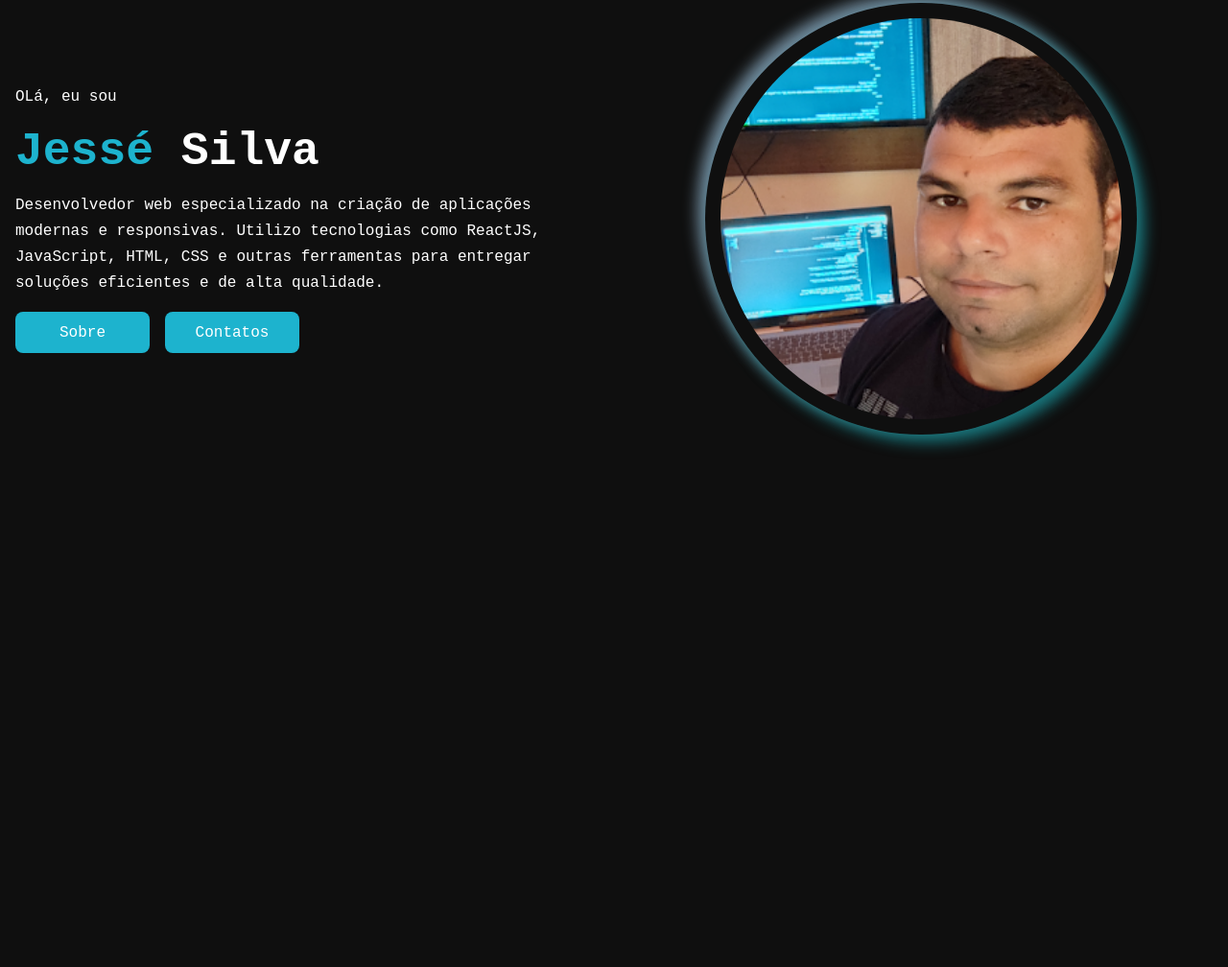
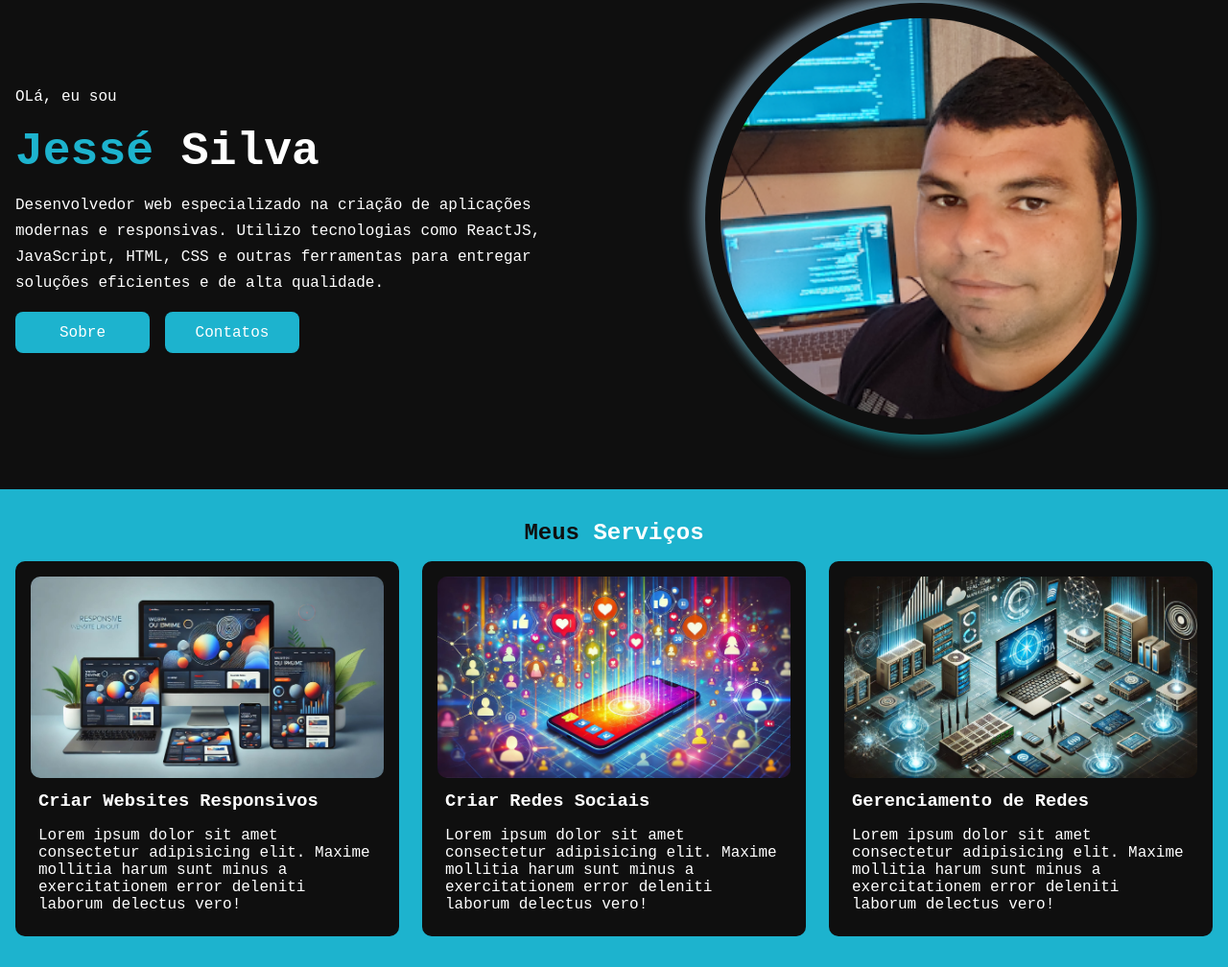
Before and after one commit to jesseprogran/portifolio-pessoal, a plain HTML site: page index.html in a window 1280 px wide. Shown: the part 123-1131 px from the top of the page at 96% size. Before the commit the page ends 800 px from the top, so only its background shows below. Drawn offline with Linux system fonts and the light colour scheme.

Commit message:
realizando seção de serviço

```diff
--- a/index.html
+++ b/index.html
@@ -54,7 +54,8 @@
             Desenvolvedor web especializado na criação de aplicações modernas e
             responsivas. Utilizo tecnologias como ReactJS, JavaScript, HTML, CSS
             e outras ferramentas para entregar soluções eficientes e de alta
-            qualidade.          </p>
+            qualidade.
+          </p>
           <div class="links">
             <a href="#" class="btn">Sobre</a>
             <a href="#" class="btn">Contatos</a>
@@ -67,8 +68,56 @@
     </header>
 
     <!-- FIM DO HEADER-->
-
-    <!-- COMEÇO DA SEÇÃO DE SERVIÇOS -->
-    <!-- FIM DA SEÇÃO DE SERVIÇOS -->
+    <main>
+      <!-- COMEÇO DA SECÇÃO DE SERVIÇOS -->
+      <section id="services">
+        <div class="inner-content">
+          <h2 class="section-title primary"><span>Meus</span> Serviços</h2>
+          <div class="services">
+            <div class="service">
+              <img
+                alt="Mark Zuck"
+                loading="lazy"
+                decoding="async"
+                src="/images/service-2.jpeg"
+              />
+              <h3>Criar Websites Responsivos</h3>
+              <p
+                >Lorem ipsum dolor sit amet consectetur adipisicing elit. Maxime
+                mollitia harum sunt minus a exercitationem error deleniti
+                laborum delectus vero!</p
+              >
+            </div>
+            <div class="service">
+              <img
+                alt="Mark Zuck"
+                loading="lazy"
+                decoding="async"
+                src="/images/service-1.jpeg"
+              />
+              <h3>Criar Redes Sociais</h3>
+              <p
+                >Lorem ipsum dolor sit amet consectetur adipisicing elit. Maxime
+                mollitia harum sunt minus a exercitationem error deleniti
+                laborum delectus vero!</p
+              >
+            </div>
+            <div class="service">
+              <img
+                alt="Mark Zuck"
+                loading="lazy"
+                decoding="async"
+                src="/images/service-3.jpeg"
+              />
+              <h3>Gerenciamento de Redes</h3>
+              <p
+                >Lorem ipsum dolor sit amet consectetur adipisicing elit. Maxime
+                mollitia harum sunt minus a exercitationem error deleniti
+                laborum delectus vero!</p
+              >
+            </div>
+          </div>
+        </div>
+      </section>
   </body>
 </html>
--- a/styles/global.css
+++ b/styles/global.css
@@ -180,3 +180,36 @@ header .right-side img {
 }
 
 /* FIM DO HEADER */
+
+
+/* COMEÇO DA SECÇÃO DE SERVIÇOS */
+#services {
+  background-color: var(--primary-color);
+  padding-block: 2rem;
+}
+
+#services .services {
+  display: grid;
+  grid-template-columns: repeat(3, 1fr);
+  gap: 1.5rem;
+  padding-top: 1rem;
+}
+
+#services .service {
+  background-color: var(--dark-color);
+  padding: 1rem;
+  border-radius: 10px;
+}
+
+#services .service img {
+  width: 100%;
+  border-radius: 10px;
+}
+
+#services .service h3 {
+  padding: 0.5rem;
+}
+
+#services .service p {
+  padding: 0.5rem;
+}
```
Also changed, not shown: images/service-1.jpeg (added), images/service-1.webp (deleted), images/service-2.jpeg (added), images/service-2.webp (deleted), images/service-3.jpeg (added), images/service-3.webp (deleted).
